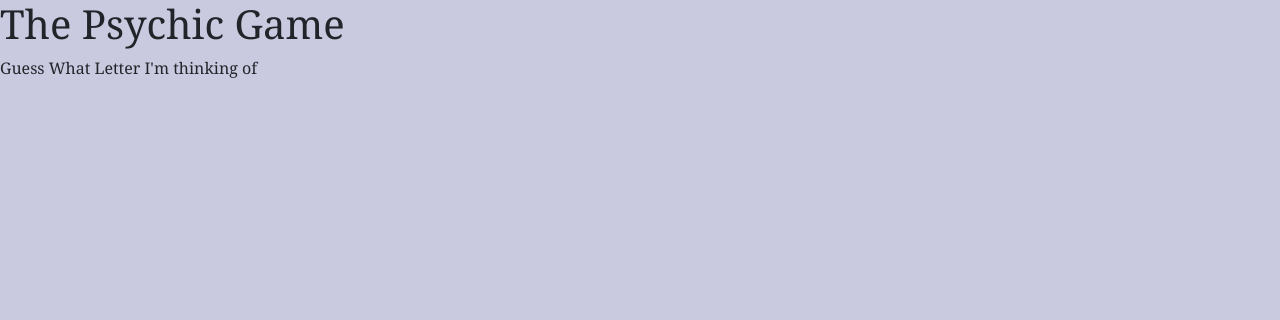
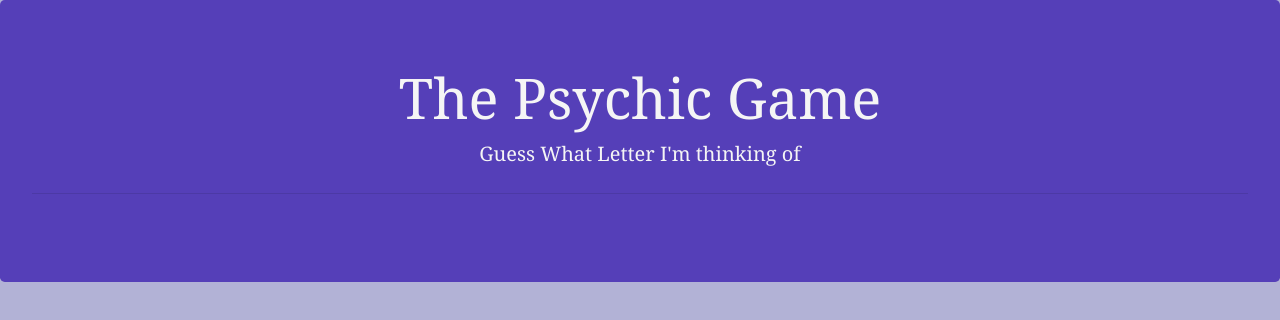
Before and after one commit to LawanPetza/Psychic-Game, a plain HTML site: page index.html in a window 1280 px wide. Drawn offline with nearby package versions, Linux system fonts and the light colour scheme.

Commit message:
modified css

```diff
--- a/assets/css/style.css
+++ b/assets/css/style.css
@@ -1,5 +1,13 @@
 body {
+    background-color: #b2b2d6;
+}
+.jumbotron{
 
+    background-color: rgb(85, 63, 184);
+    text-align: center;
     font-family: Cambria, Cochin, Georgia, Times, 'Times New Roman', serif;
-    background-color: #c9c9df;
+    color: whitesmoke;
 }
+p{
+    font-size: 20px;
+}
--- a/assets/javascript/game.js
+++ b/assets/javascript/game.js
@@ -72,7 +72,7 @@ var computerChoices = ["a", "b", "c","d","e", "f", "g", "h", "i","j", "k", "l",
 
         // Creating a variable to hold our new HTML. Our HTML now keeps track of the user and computer guesses, and wins/losses/ties.
         var html =
-          // "<p>You chose: " + userGuess + "</p>" +
+
           "<p>wins: " + wins + "</p>" +
           "<p>losses: " + losses + "</p>" +
           "<p>Guesses Left: " + guessesLeft + "</p>" +
--- a/index.html
+++ b/index.html
@@ -1,23 +1,30 @@
 <!DOCTYPE html>
 <html lang="en">
+
 <head>
     <meta charset="UTF-8">
     <meta name="viewport" content="width=device-width, initial-scale=1.0">
     <meta http-equiv="X-UA-Compatible" content="ie=edge">
     <title>Game</title>
-    <link rel="stylesheet" href="https://stackpath.bootstrapcdn.com/bootstrap/4.1.1/css/bootstrap.min.css" integrity="sha384-WskhaSGFgHYWDcbwN70/dfYBj47jz9qbsMId/iRN3ewGhXQFZCSftd1LZCfmhktB" crossorigin="anonymous">
-    <link type = "text/css" rel="stylesheet" href="assets/css/style.css">
+    <link rel="stylesheet" href="https://stackpath.bootstrapcdn.com/bootstrap/4.1.1/css/bootstrap.min.css" integrity="sha384-WskhaSGFgHYWDcbwN70/dfYBj47jz9qbsMId/iRN3ewGhXQFZCSftd1LZCfmhktB"
+        crossorigin="anonymous">
+    <link type="text/css" rel="stylesheet" href="assets/css/style.css">
 </head>
+
 <body>
-    <script type = "text/javascript" src = "assets/javascript/game.js">
-    </script>
-<h1>The Psychic Game</h1>
-<p>Guess What Letter I'm thinking of</p>
+    <div class="jumbotron">
+        <h1 class="display-4">The Psychic Game</h1>
+        <p class="lead">Guess What Letter I'm thinking of</p>
+        <hr class="my-4">
+        <div id="game">
+            <p></p>
+        </div>
 
-<div id="game">
-    <p></p>
-  </div>
+    </div>
 
 
+    <script type="text/javascript" src="assets/javascript/game.js">
+    </script>
 </body>
+
 </html>
```
